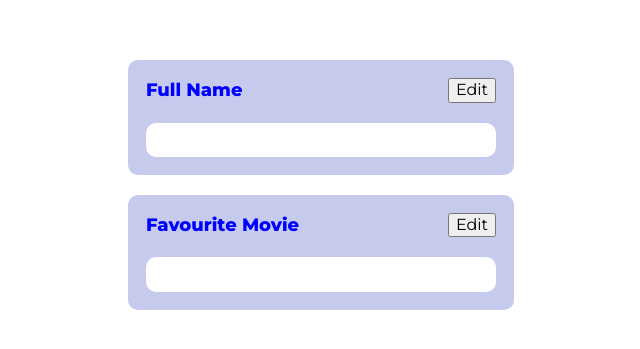
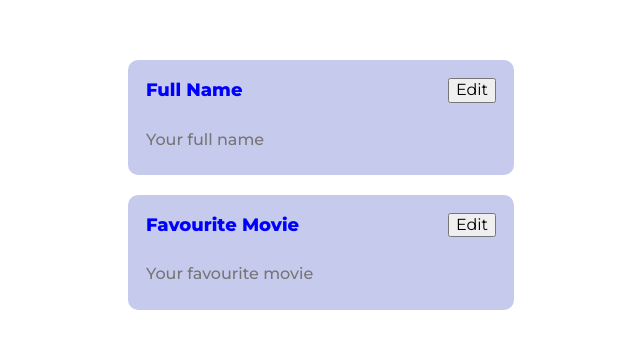
Before and after one commit to cangaramo/coding-challenge, a Vue app: page / in a window 1280 px wide. Shown: the part 215-564 px from the top of the page, without its empty margins (319-959 px from the left). Built offline with nearby package versions, Linux system fonts and the light colour scheme.

Commit message:
Add placeholder prop and add disable styles

```diff
--- a/src/components/Form.vue
+++ b/src/components/Form.vue
@@ -1,7 +1,7 @@
 <template>
   <form class="form">
-    <form-item label="Full Name"></form-item>
-    <form-item label="Favourite Movie"></form-item>
+    <form-item label="Full Name" placeholder="Your full name"></form-item>
+    <form-item label="Favourite Movie" placeholder="Your favourite movie"></form-item>
   </form>
 </template>
 
--- a/src/components/FormItem.vue
+++ b/src/components/FormItem.vue
@@ -6,7 +6,7 @@
       <button type="button" v-else @click="isEditable = !isEditable">Close</button>
     </div>
     <div class="form-item__body">
-      <input>
+      <input type="text" :placeholder="placeholder" :disabled="!isEditable">
     </div>
   </div>
 </template>
@@ -15,6 +15,7 @@
 export default {
   props: {
     label: String,
+    placeholder: String,
   },
   data() {
     return {
@@ -53,6 +54,14 @@ export default {
       padding: 8px 12px;
       border-radius: 10px;
       font-weight: 500;
+      &:disabled {
+        background: transparent;
+        padding-left: 0;
+      }
+      &:not([disabled]) {
+        outline: 1px solid #4353ff;
+        box-shadow: 0 0 6px 1px rgb(66 83 255 / 45%);
+      }
     }
   }
 }
```
